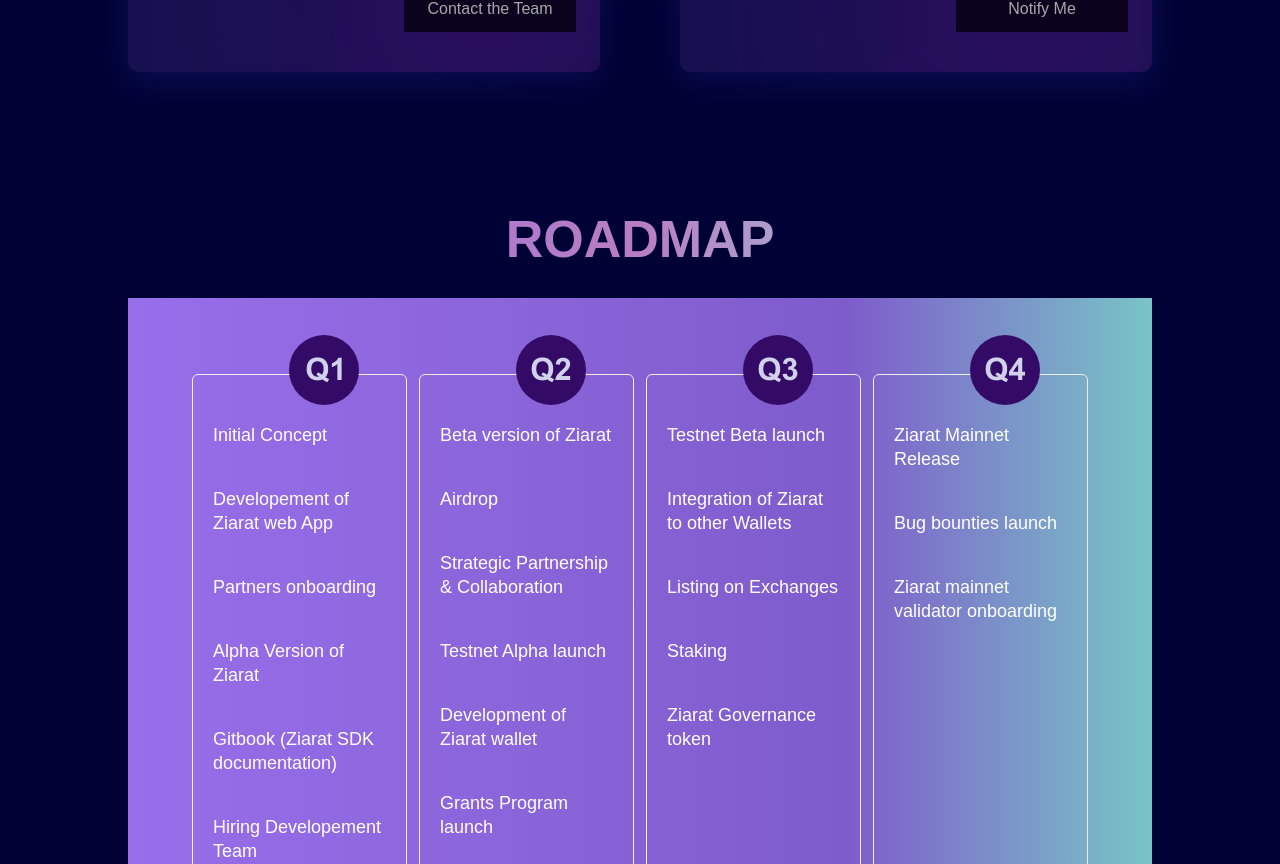
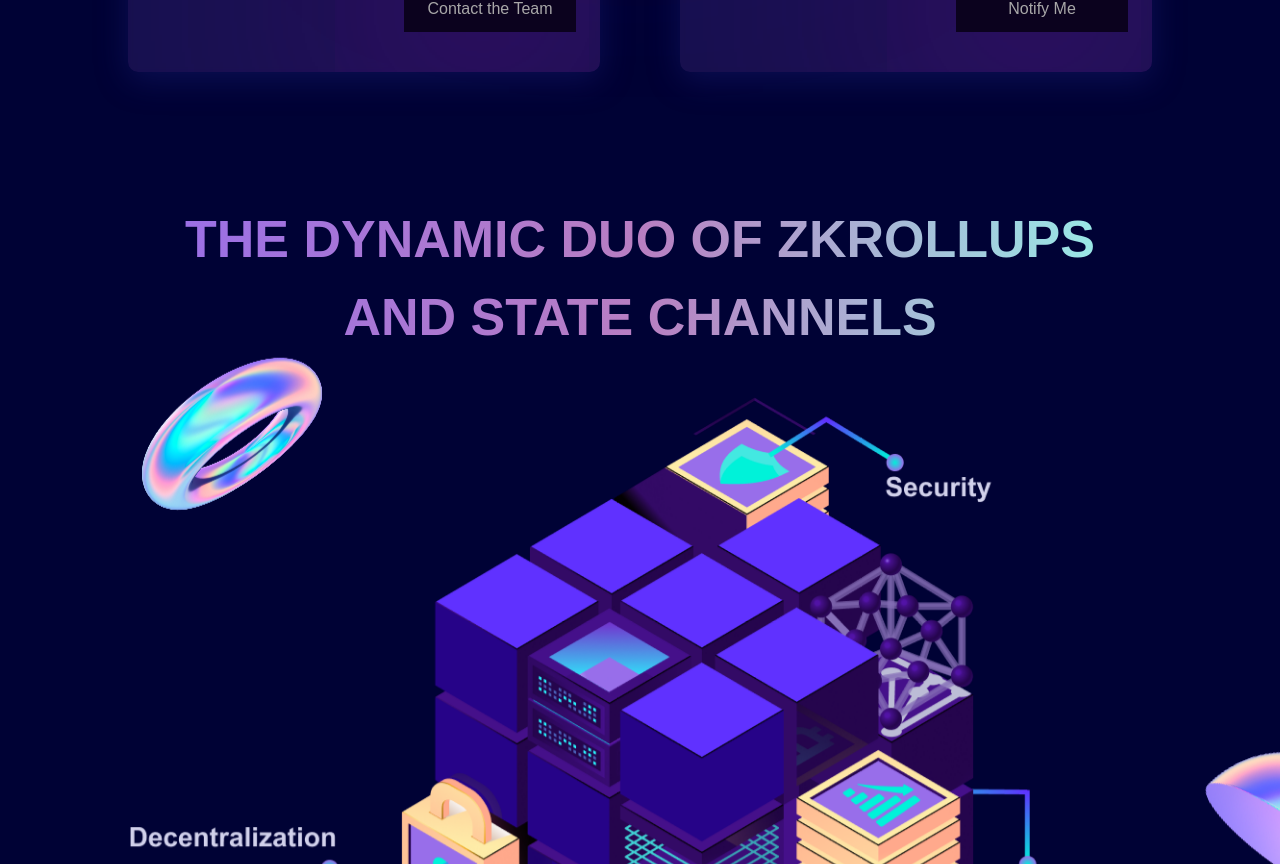
Before and after one commit to Mouazzama-dev/Ziarat, a React (Vite) app: page / in a window 1280 px wide. Shown: the part 1936-2800 px from the top of the page. Built offline with nearby package versions, Linux system fonts and the light colour scheme; no server answers.

Commit message:
Revision - Dynamic section - Done

```diff
--- a/src/App.tsx
+++ b/src/App.tsx
@@ -8,6 +8,7 @@
 import styles from './constants/style'
 import When from './components/When'
 import Partnership from './components/Partnership'
+import Dynamic from './components/Dynamic'
 
 function App() {
 
@@ -31,6 +32,7 @@
           <div className={`${styles.boxWidth}`}>
             <Business />
             <Partnership />
+            <Dynamic />
             <When />
             <FAQ />
 
--- /dev/null
+++ b/src/components/Dynamic.tsx
@@ -0,0 +1,32 @@
+import React from 'react'
+import styles from '../constants/style'
+import cube from '../assets/cube.png'
+import fullRing from '../assets/fullRing.png';
+import bowl from '../assets/bowl2.png';
+
+const Dynamic = () => {
+    return (
+        <section id='partnership' className={`flex flex-col justify-center items-center ${styles.paddingX} ${styles.paddingY}`}>
+            {/* ====> Heading <==== */}
+            <div className={`flex flex-col justify-center  items-center  mb-5`}>
+                <h1 className={`lg:flex-1 font-poppins lg:font-semibold lg:text-[52px]  text-center text-gradient uppercase`}>
+                    the dynamic duo of zkrollups and state channels
+                </h1>
+            </div>
+
+            {/* ====> Image <==== */}
+            <div className='relative'>
+                <img src={cube} alt="cube" />
+
+                <div className='absolute  hidden lg:block top-0 animate-bounce'>
+                    <img src={fullRing} />
+                </div>
+                <div className='absolute  hidden lg:block -right-48 bottom-0 animate-bounce' >
+                    <img src={bowl} alt="cube" />
+                </div>
+            </div>
+        </section >
+    )
+}
+
+export default Dynamic
--- a/src/components/Partnership.tsx
+++ b/src/components/Partnership.tsx
@@ -10,8 +10,8 @@
 
             {/* ====> Cards <==== */}
             <div className="grid lg:grid-cols-12 lg:gap-x-20 gap-y-9 font-poppins">
-                {partnershipData.map(({ id, icon, title, description, buttonText }) => (
-                    <PartnershipCard key={id} icon={icon} title={title} description={description} buttonText={buttonText} />
+                {partnershipData.map(({ id, title, description, buttonText }) => (
+                    <PartnershipCard key={id} title={title} description={description} buttonText={buttonText} />
                 ))}
             </div>
         </section >
--- a/src/components/When.tsx
+++ b/src/components/When.tsx
@@ -16,7 +16,7 @@
             {/* ====> Roadmap <==== */}
             <div className={`bg-faq-gradient ${styles.paddingX} ${styles.paddingY}`}>
                 <div className='grid lg:grid-cols-12 sm:gap-y-8  gap-3 font-poppins'>
-                    {roadmaps.map((quarter, index) => (
+                    {roadmaps.map((quarter) => (
                         <div key={quarter.image} className={`col-span-3 flex flex-col justify-between mt-3 border rounded-md`}>
 
                             <div className='relative'>
```
